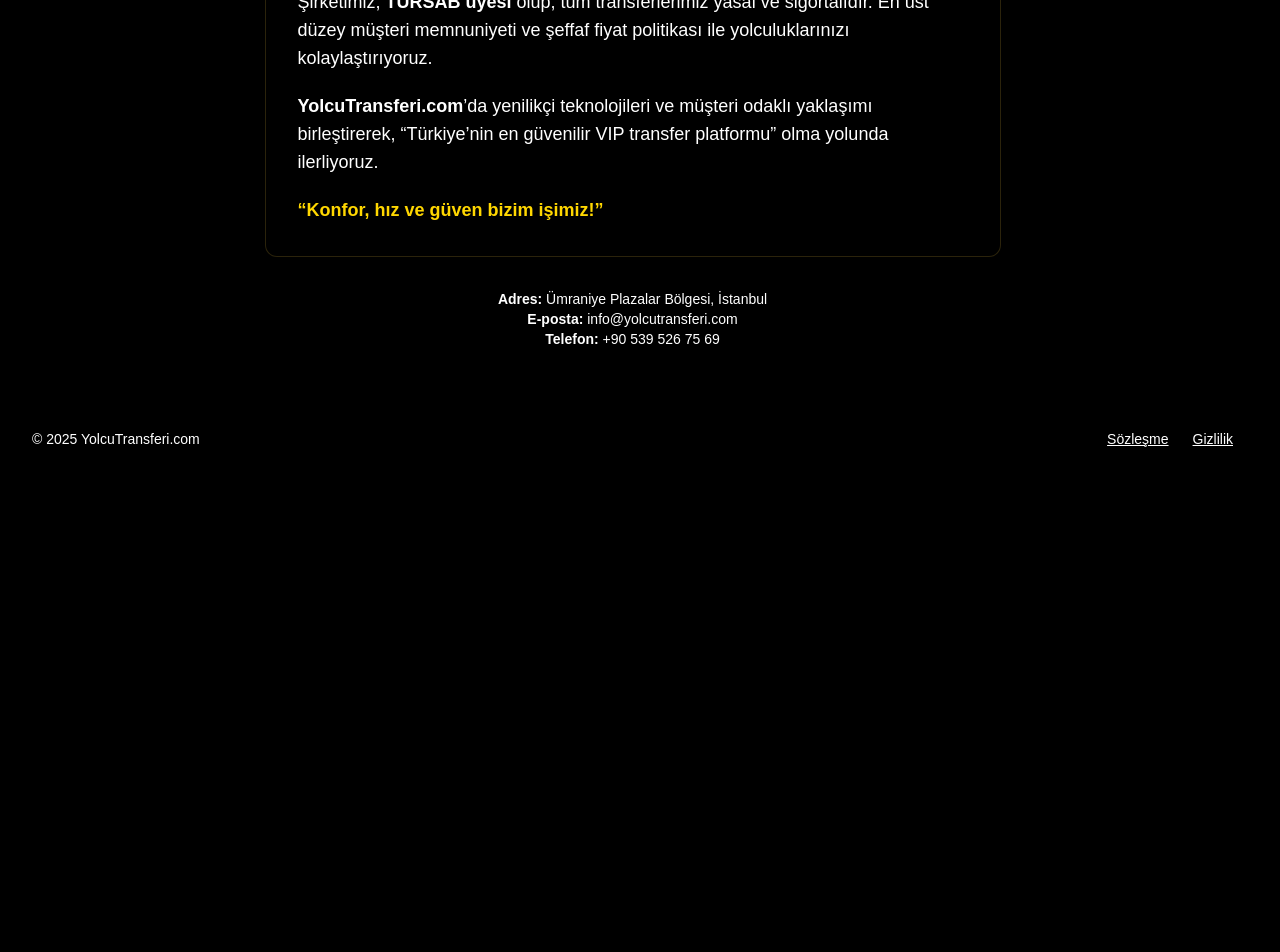
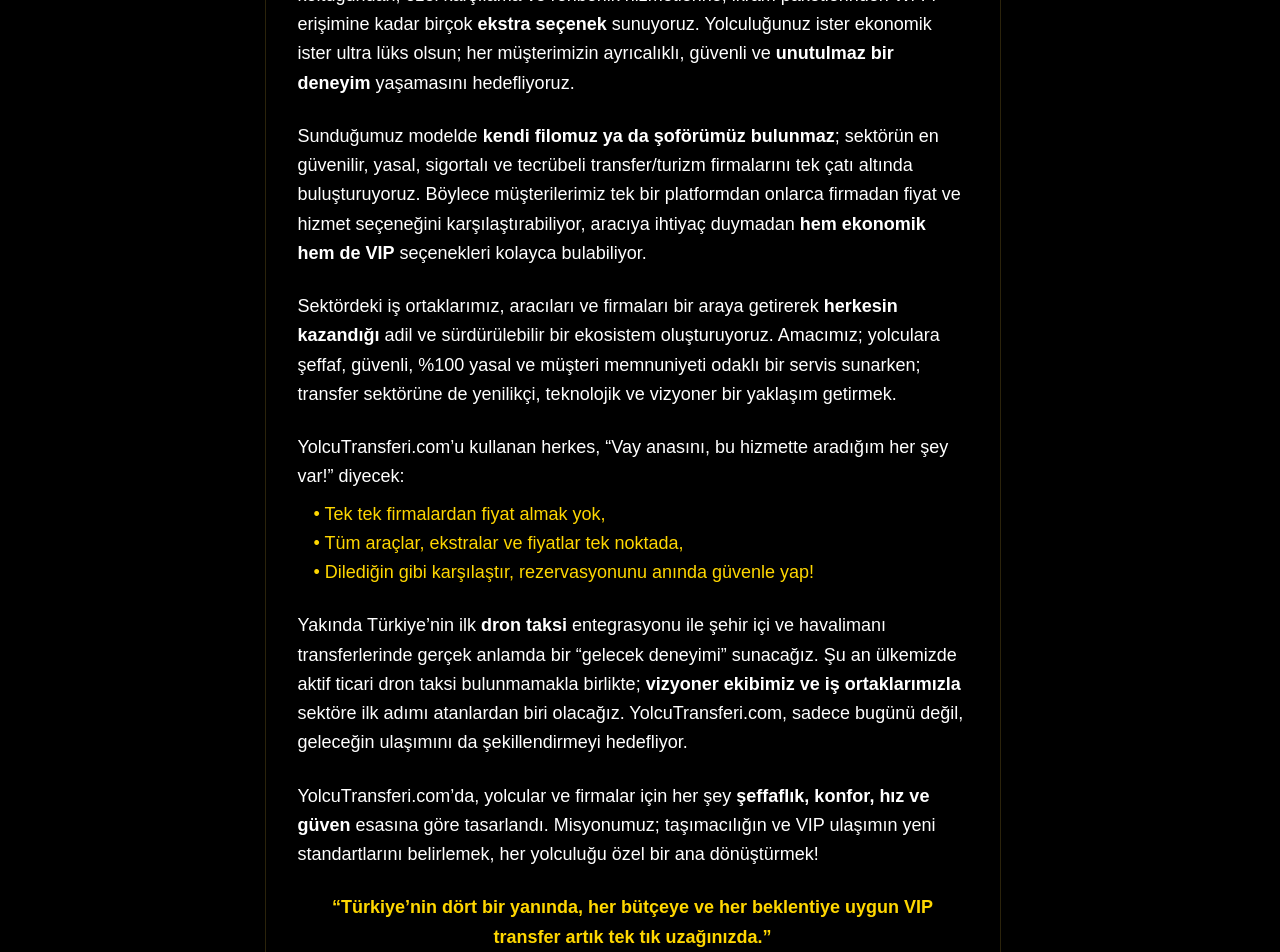
Before and after one commit to haliltayfur/yolcutransferi, a Next.js app: page /hakkimizda in a window 1280 px wide. Shown: the part 520-1472 px from the top of the page. Before the commit the page ends 993 px from the top, so only its background shows below. Built offline with nearby package versions, Linux system fonts and the light colour scheme.

Commit message:
Update page.js

```diff
--- a/app/hakkimizda/page.js
+++ b/app/hakkimizda/page.js
@@ -6,23 +6,36 @@ export default function Hakkimizda() {
       <h2 className="text-3xl md:text-4xl font-extrabold text-gold mb-7 text-center">
         Hakkımızda
       </h2>
-      <div className="bg-black/70 border border-gold/20 rounded-xl shadow-lg p-8 text-lg text-gray-200 space-y-5">
+      <div className="bg-black/70 border border-gold/20 rounded-xl shadow-lg p-8 text-lg text-gray-200 space-y-6 leading-relaxed">
         <p>
-          <b>YolcuTransferi.com</b> olarak, lüks ulaşım sektöründe yepyeni bir çağ başlatıyoruz.
-          Müşterilerimize; <b>VIP araçlar, dron transferi</b> ve özel çözümlerle benzersiz bir deneyim sunmayı hedefliyoruz.
+          <b>YolcuTransferi.com</b> olarak, Türkiye genelinde lüks, VIP ve ekonomik araç alternatifleriyle ulaşımda çıtayı yükseltiyoruz. Türkiye'nin 81 ilinde, havalimanlarından şehir merkezlerine, otellerden iş toplantılarına; kısacası dilediğiniz her noktada <b>her bütçeye uygun</b> çözümler sunuyoruz. Kapsamlı portföyümüzde hem iş dünyasına hem de turistik ve özel günlere uygun, farklı segmentlerde konforlu araçlar yer alıyor.
         </p>
         <p>
-          İstanbul’dan Bodrum’a, Antalya’dan İzmir’e ve Türkiye’nin dört bir yanında, deneyimli sürücülerimiz ve geniş araç filomuz ile <b>güvenli, konforlu ve sigortalı</b> taşımacılık hizmeti veriyoruz.
-          Dijital altyapımız sayesinde, dilediğiniz yerden 7/24 online rezervasyon yapabilir; ödemelerinizi güvenle gerçekleştirebilirsiniz.
+          Misafirlerimize sadece bir transfer değil, isteklerine göre şekillenen; çocuk koltuğundan, özel karşılama ve rehberlik hizmetlerine, ikram paketlerinden Wi-Fi erişimine kadar birçok <b>ekstra seçenek</b> sunuyoruz. Yolculuğunuz ister ekonomik ister ultra lüks olsun; her müşterimizin ayrıcalıklı, güvenli ve <b>unutulmaz bir deneyim</b> yaşamasını hedefliyoruz.
         </p>
         <p>
-          Şirketimiz, <b>TÜRSAB üyesi</b> olup, tüm transferlerimiz yasal ve sigortalıdır. En üst düzey müşteri memnuniyeti ve şeffaf fiyat politikası ile yolculuklarınızı kolaylaştırıyoruz.
+          Sunduğumuz modelde <b>kendi filomuz ya da şoförümüz bulunmaz</b>; sektörün en güvenilir, yasal, sigortalı ve tecrübeli transfer/turizm firmalarını tek çatı altında buluşturuyoruz. Böylece müşterilerimiz tek bir platformdan onlarca firmadan fiyat ve hizmet seçeneğini karşılaştırabiliyor, aracıya ihtiyaç duymadan <b>hem ekonomik hem de VIP</b> seçenekleri kolayca bulabiliyor.
         </p>
         <p>
-          <b>YolcuTransferi.com</b>’da yenilikçi teknolojileri ve müşteri odaklı yaklaşımı birleştirerek, “Türkiye’nin en güvenilir VIP transfer platformu” olma yolunda ilerliyoruz.
+          Sektördeki iş ortaklarımız, aracıları ve firmaları bir araya getirerek <b>herkesin kazandığı</b> adil ve sürdürülebilir bir ekosistem oluşturuyoruz. Amacımız; yolculara şeffaf, güvenli, %100 yasal ve müşteri memnuniyeti odaklı bir servis sunarken; transfer sektörüne de yenilikçi, teknolojik ve vizyoner bir yaklaşım getirmek.
         </p>
-        <div className="text-gold font-semibold mt-7">
-          “Konfor, hız ve güven bizim işimiz!”
+        <p>
+          YolcuTransferi.com’u kullanan herkes, “Vay anasını, bu hizmette aradığım her şey var!” diyecek:
+          <span className="block mt-2 ml-4 text-gold">
+            • Tek tek firmalardan fiyat almak yok,<br />
+            • Tüm araçlar, ekstralar ve fiyatlar tek noktada,<br />
+            • Dilediğin gibi karşılaştır, rezervasyonunu anında güvenle yap!
+          </span>
+        </p>
+        <p>
+          Yakında Türkiye’nin ilk <b>dron taksi</b> entegrasyonu ile şehir içi ve havalimanı transferlerinde gerçek anlamda bir “gelecek deneyimi” sunacağız. Şu an ülkemizde aktif ticari dron taksi bulunmamakla birlikte; <b>vizyoner ekibimiz ve iş ortaklarımızla</b> sektöre ilk adımı atanlardan biri olacağız. YolcuTransferi.com, sadece bugünü değil, geleceğin ulaşımını da şekillendirmeyi hedefliyor.
+        </p>
+        <p>
+          YolcuTransferi.com’da, yolcular ve firmalar için her şey <b>şeffaflık, konfor, hız ve güven</b> esasına göre tasarlandı.
+          Misyonumuz; taşımacılığın ve VIP ulaşımın yeni standartlarını belirlemek, her yolculuğu özel bir ana dönüştürmek!
+        </p>
+        <div className="text-gold font-semibold mt-7 text-center">
+          “Türkiye’nin dört bir yanında, her bütçeye ve her beklentiye uygun VIP transfer artık tek tık uzağınızda.”
         </div>
       </div>
       <div className="mt-8 text-center text-gray-400 text-sm">
```
